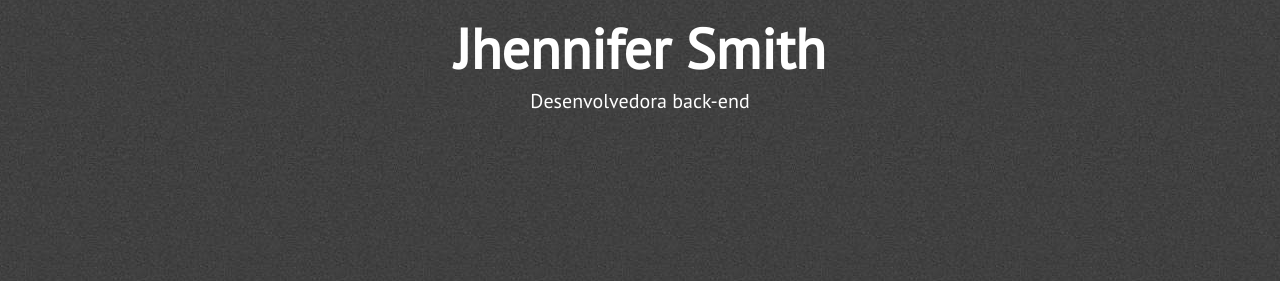
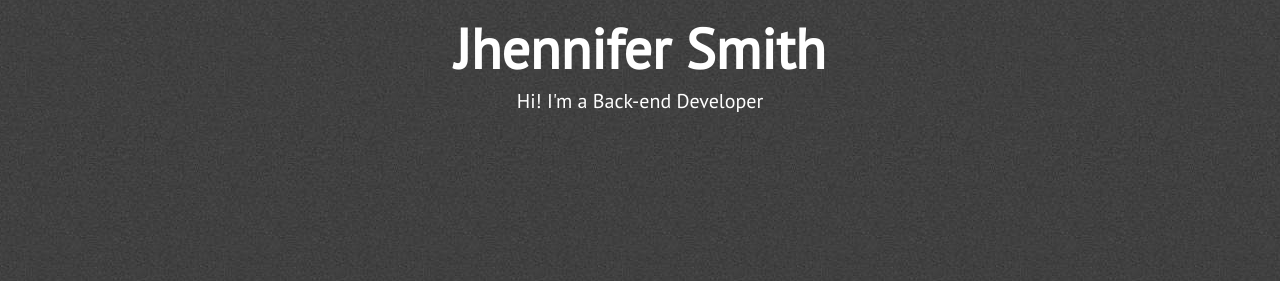
Before and after one commit to jhennifersmith/jhennifersmith.github.io, a Jekyll site: the page built from index.html, in a window 1280 px wide and 900 px high, scrolled down 312 px. Shown: the part 172-453 px from the top of the window. Built offline with Jekyll 4.4.1, drawn with Linux system fonts in a browser that asks for light colours; nearby versions of some CDN libraries.

Commit message:
editando inicio

```diff
--- a/_config.yml
+++ b/_config.yml
@@ -1,5 +1,5 @@
 title: Jhennifer Smith
-description: Desenvolvedora back-end
+description: Hi! I'm a Back-end Developer
 site_title: 'Jhennifer Smith'
 
 # Build settings
```
